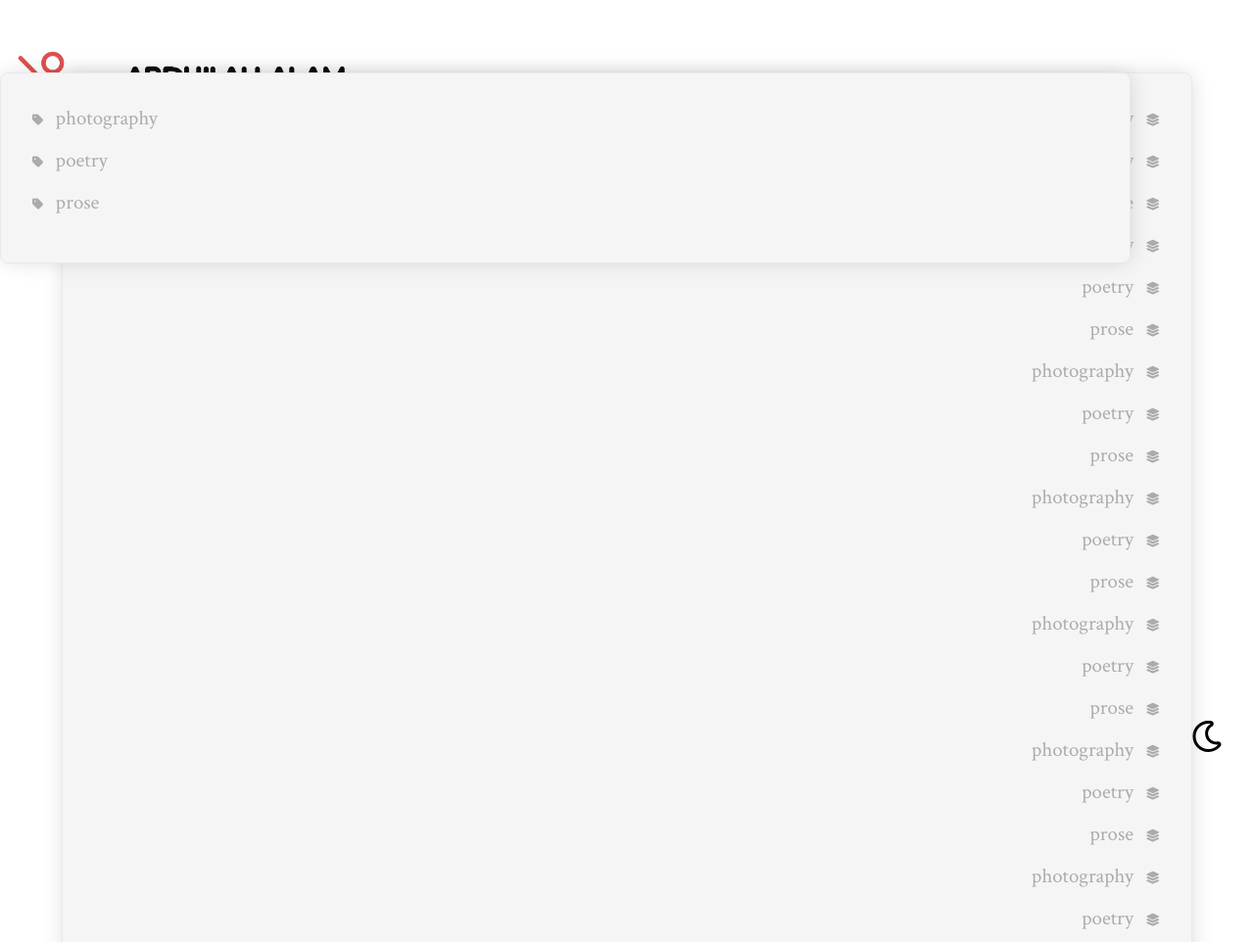
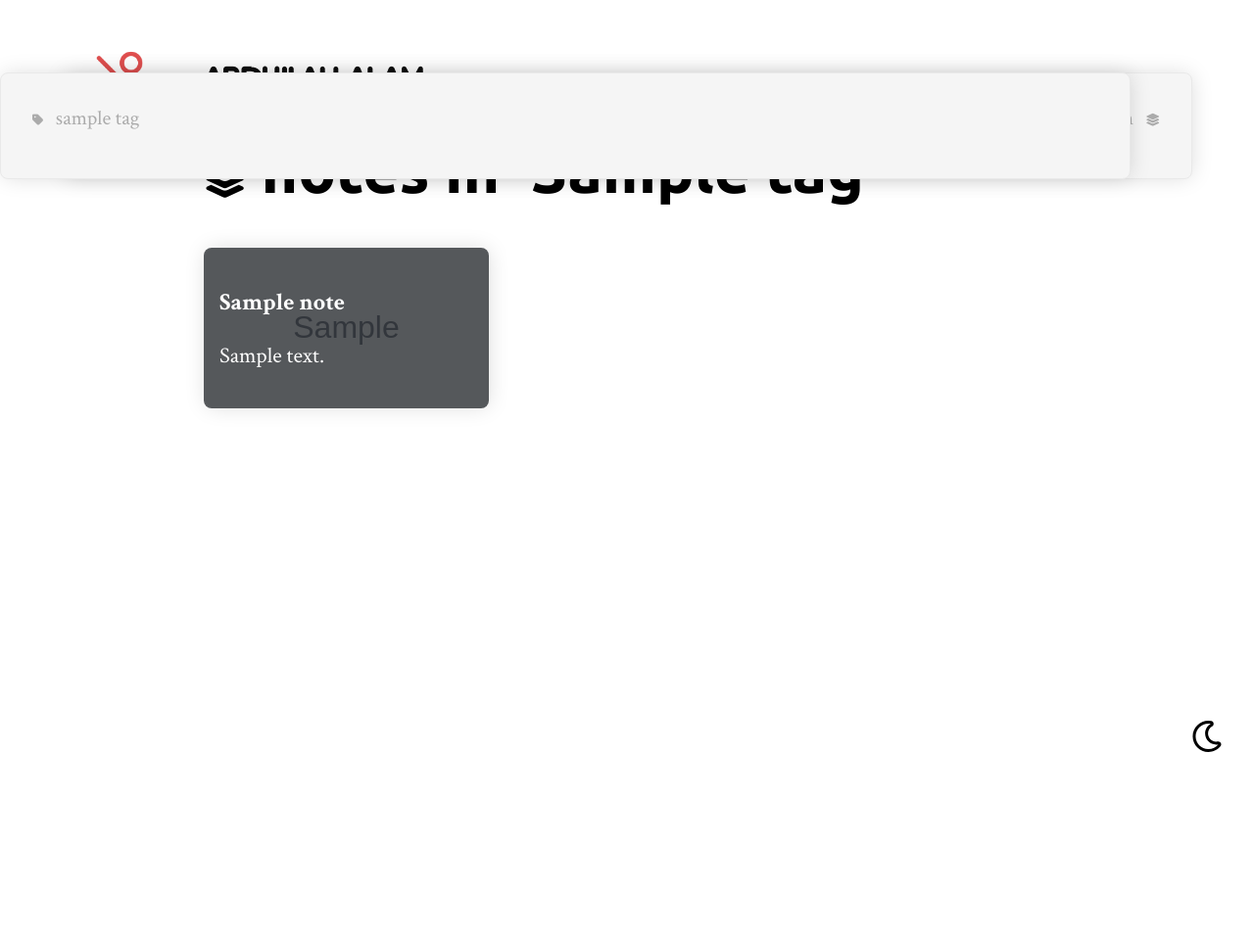
Before and after one commit to theabdullahalam/theabdullahalam.com, a Django app: a page that uses main/templates/notelist.html in a window 1280 px wide. Shown: the top 962 px of the page at 98% size. After the commit the page ends 768 px from the top, so only its background shows below. Run offline with Django 3.2, Linux system fonts and the light colour scheme; tables that the repository leaves empty hold one stand-in row (values such as "Sample post"); grey boxes marked "Sample" are stand-in pictures; style sheets or scripts are compiled from the project's sources; some libraries are stand-ins or nearby versions.

Commit message:
make note list pages dynamic

```diff
--- a/main/models.py
+++ b/main/models.py
@@ -4,6 +4,7 @@ from ckeditor_uploader.fields import RichTextUploadingField
 from django.utils.text import slugify
 from django.urls import reverse
 from django.contrib.sites.models import Site
+from django.utils.html import strip_tags
 
 class PostTopic(models.Model):
     site = models.ForeignKey(Site, on_delete=models.CASCADE, default=1, editable=False)
@@ -36,7 +37,7 @@ class Section(models.Model):
         # GENERATE SLUG
         if not self.slug:
             self.slug = slugify(self.name)
-        return super(Section(), self).save(*args, **kwargs)
+        return super(Section, self).save(*args, **kwargs)
 
     def get_absolute_url(self):
         return reverse('section', args=[str(self.slug)])
@@ -88,6 +89,26 @@ class Note(models.Model):
 
     def get_absolute_url(self):
         return reverse('note', args=[str(self.slug)])
+
+    def get_sane_description(self, thestring):
+        return str(strip_tags(thestring)).replace('&#39;', '\'').replace('&rsquo;', '\'').replace('\n', ' ')
+
+    def get_paragraph_preview(self):
+        preview = ''
+
+        try:
+            first_para = str(self.content).split('</p>')[0].split('<p>')[1]
+            first_twenty = first_para.split(' ')[:35]
+            # remove comma from last
+            if first_twenty[-1][-1] == ',':
+                first_twenty[-1] = first_twenty[-1][:-1]
+
+            preview = ' '.join(first_twenty)
+        except IndexError as ie:
+            print(str(ie))
+            preview = self.content
+
+        return self.get_sane_description(preview)
 
 class Post(models.Model):
     site = models.ForeignKey(Site, on_delete=models.CASCADE, default=1, editable=False)
--- a/main/static/css/notelist.css
+++ b/main/static/css/notelist.css
@@ -10,6 +10,9 @@ body.dark #content .note-list .note:hover {
   box-shadow: 1px 0px 22px -2px rgba(0, 0, 0, 0.8);
   -webkit-box-shadow: 1px 0px 22px -2px rgba(0, 0, 0, 0.8);
   -moz-box-shadow: 1px 0px 22px -2px rgba(0, 0, 0, 0.8);
+}
+body #content {
+  min-width: 70vw;
 }
 body #content h1 {
   margin-top: -1.5rem;
--- a/main/static/scss/notelist.scss
+++ b/main/static/scss/notelist.scss
@@ -23,6 +23,9 @@ body {
   }
 
   #content {
+
+    min-width: 70vw;
+
     h1 {
       margin-top: -1.5rem;
       i {
@@ -34,7 +37,7 @@ body {
       display: flex;
       gap: 1rem;
       flex-wrap: wrap;
-      // justify-content: space-between;
+
 
       .note {
         background: white;
--- a/main/templates/gardenbase.html
+++ b/main/templates/gardenbase.html
@@ -45,124 +45,11 @@
 
     <!-- section list -->
     <ul id="sections-list" class="side-list">
-      <li>
-        <a href="#">photography <i class="fas fa-layer-group"></i></a>
-      </li>
-      <li>
-        <a href="#">poetry <i class="fas fa-layer-group"></i></a>
-      </li>
-      <li>
-        <a href="#">prose <i class="fas fa-layer-group"></i></a>
-      </li>
-      <li>
-        <a href="#">photography <i class="fas fa-layer-group"></i></a>
-      </li>
-      <li>
-        <a href="#">poetry <i class="fas fa-layer-group"></i></a>
-      </li>
-      <li>
-        <a href="#">prose <i class="fas fa-layer-group"></i></a>
-      </li>
-      <li>
-        <a href="#">photography <i class="fas fa-layer-group"></i></a>
-      </li>
-      <li>
-        <a href="#">poetry <i class="fas fa-layer-group"></i></a>
-      </li>
-      <li>
-        <a href="#">prose <i class="fas fa-layer-group"></i></a>
-      </li>
-      <li>
-        <a href="#">photography <i class="fas fa-layer-group"></i></a>
-      </li>
-      <li>
-        <a href="#">poetry <i class="fas fa-layer-group"></i></a>
-      </li>
-      <li>
-        <a href="#">prose <i class="fas fa-layer-group"></i></a>
-      </li>
-      <li>
-        <a href="#">photography <i class="fas fa-layer-group"></i></a>
-      </li>
-      <li>
-        <a href="#">poetry <i class="fas fa-layer-group"></i></a>
-      </li>
-      <li>
-        <a href="#">prose <i class="fas fa-layer-group"></i></a>
-      </li>
-      <li>
-        <a href="#">photography <i class="fas fa-layer-group"></i></a>
-      </li>
-      <li>
-        <a href="#">poetry <i class="fas fa-layer-group"></i></a>
-      </li>
-      <li>
-        <a href="#">prose <i class="fas fa-layer-group"></i></a>
-      </li>
-      <li>
-        <a href="#">photography <i class="fas fa-layer-group"></i></a>
-      </li>
-      <li>
-        <a href="#">poetry <i class="fas fa-layer-group"></i></a>
-      </li>
-      <li>
-        <a href="#">prose <i class="fas fa-layer-group"></i></a>
-      </li>
-      <li>
-        <a href="#">photography <i class="fas fa-layer-group"></i></a>
-      </li>
-      <li>
-        <a href="#">poetry <i class="fas fa-layer-group"></i></a>
-      </li>
-      <li>
-        <a href="#">prose <i class="fas fa-layer-group"></i></a>
-      </li>
-      <li>
-        <a href="#">photography <i class="fas fa-layer-group"></i></a>
-      </li>
-      <li>
-        <a href="#">poetry <i class="fas fa-layer-group"></i></a>
-      </li>
-      <li>
-        <a href="#">prose <i class="fas fa-layer-group"></i></a>
-      </li>
-      <li>
-        <a href="#">photography <i class="fas fa-layer-group"></i></a>
-      </li>
-      <li>
-        <a href="#">poetry <i class="fas fa-layer-group"></i></a>
-      </li>
-      <li>
-        <a href="#">prose <i class="fas fa-layer-group"></i></a>
-      </li>
-      <li>
-        <a href="#">photography <i class="fas fa-layer-group"></i></a>
-      </li>
-      <li>
-        <a href="#">poetry <i class="fas fa-layer-group"></i></a>
-      </li>
-      <li>
-        <a href="#">prose <i class="fas fa-layer-group"></i></a>
-      </li>
-      <li>
-        <a href="#">photography <i class="fas fa-layer-group"></i></a>
-      </li>
-      <li>
-        <a href="#">poetry <i class="fas fa-layer-group"></i></a>
-      </li>
-      <li>
-        <a href="#">prose <i class="fas fa-layer-group"></i></a>
-      </li>
-      <li>
-        <a href="#">photography <i class="fas fa-layer-group"></i></a>
-      </li>
-      <li>
-        <a href="#">poetry <i class="fas fa-layer-group"></i></a>
-      </li>
-      <li>
-        <a href="#">prose <i class="fas fa-layer-group"></i></a>
-      </li>
-
+      {% for section in sections %}
+        <li>
+          <a href="{% url 'section' section.slug %}">{{ section.name | lower }} <i class="fas fa-layer-group"></i></a>
+        </li>
+      {% endfor %}
     </ul>
 
     <!-- content -->
@@ -173,15 +60,11 @@
 
     <!-- tags list -->
     <ul id="tags-list" class="side-list">
-      <li>
-        <a href="#"><i class="fas fa-tag"></i> photography</a>
-      </li>
-      <li>
-        <a href="#"><i class="fas fa-tag"></i> poetry</a>
-      </li>
-      <li>
-        <a href="#"><i class="fas fa-tag"></i> prose</a>
-      </li>
+      {% for tag in tags %}
+        <li>
+          <a href="{% url 'tag' tag.slug %}"><i class="fas fa-tag"></i> {{ tag.name | lower }}</a>
+        </li>
+      {% endfor %}
     </ul>
 
     <!-- DARK MODE BUTTON -->
--- a/main/templates/notelist.html
+++ b/main/templates/notelist.html
@@ -1,9 +1,9 @@
 {% extends 'gardenbase.html' %}
 {% load static %}
 
-{% block title %}{{ title }} - Blog - Abdullah Alam{% endblock %}
-{% block ogtitle %}{{ title }} - Blog - Abdullah Alam{% endblock %}
-{% block tctitle %}{{ title }} - Blog - Abdullah Alam{% endblock %}
+{% block title %}{{ index.name }} - Abdullah Alam{% endblock %}
+{% block ogtitle %}{{ index.name }} - Abdullah Alam{% endblock %}
+{% block tctitle %}{{ index.name }} - Abdullah Alam{% endblock %}
 
 {% block metadescription %}{{ description | safe }}{% endblock %}
 {% block ogdescription %}{{ description | safe }}{% endblock %}
@@ -21,38 +21,23 @@
 
 {% block body %}
 
-    <h1><i class="fas fa-layer-group"></i> notes in 'photography'</h2>
+    <h1><i class="fas fa-layer-group"></i> notes in '{{ index.name }}'</h2>
     <div class="note-list">
-      <a class="note" href="#">
-        <h3>Another Amazing Essay about something Random</h3>
-        <p>
-          Lorem ipsum, dolor sit amet consectetur adipisicing elit. Nobis animi molestiae ipsa, perspiciatis veritatis non itaque, soluta adipisci eum neque veniam autem magni modi ducimus.
-        </p>
-      </a>
-      <a class="note" href="#">
-        <h3>Another Amazing Essay about something Random</h3>
-        <p>
-          Lorem ipsum, dolor sit amet consectetur adipisicing elit. Nobis animi molestiae ipsa, perspiciatis veritatis non itaque, soluta adipisci eum neque veniam autem magni modi ducimus.
-        </p>
-      </a>
-      <a class="note" href="#">
-        <h3>Another Amazing Essay about something Random</h3>
-        <p>
-          Lorem ipsum, dolor sit amet consectetur adipisicing elit. Nobis animi molestiae ipsa, perspiciatis veritatis non itaque, soluta adipisci eum neque veniam autem magni modi ducimus.
-        </p>
-      </a>
-      <a class="note" href="#">
-        <h3>Another Amazing Essay about something Random</h3>
-        <p>
-          Lorem ipsum, dolor sit amet consectetur adipisicing elit. Nobis animi molestiae ipsa, perspiciatis veritatis non itaque, soluta adipisci eum neque veniam autem magni modi ducimus.
-        </p>
-      </a>
-      <a class="note image-note" href="#" style="background: linear-gradient(0deg, rgba(0, 0, 0, 0.6),rgba(0, 0, 0, 0.6)), url(https://theabdullahalam.com/media/photography/IMG_8975.jpg)">
-        <h3>Another Amazing Essay about something Random</h3>
-        <p>
-          Lorem ipsum, dolor sit amet consectetur adipisicing elit. Nobis animi molestiae ipsa, perspiciatis veritatis non itaque, soluta adipisci eum neque veniam autem magni modi ducimus.
-        </p>
-      </a>
+
+      {% for note in notes %}
+        <a
+          class="note {% if note.image %} image-note {% endif %}"
+          href="{% url 'note' note.slug %}"
+          {% if note.image %}
+            style="background: linear-gradient(0deg, rgba(0, 0, 0, 0.6),rgba(0, 0, 0, 0.6)), url({{ note.image.url }})"
+          {% endif %}
+        >
+          <h3>{{ note.title }}</h3>
+          <p>
+            {{ note.get_paragraph_preview }}
+          </p>
+        </a>
+      {% endfor %}
     </div>
 
 {% endblock %}
--- a/main/urls.py
+++ b/main/urls.py
@@ -14,8 +14,8 @@ urlpatterns = [
 
     path('', views.index, name='index'),
 
-    path('note', views.note, name='note'),
-    path('note/', views.note, name='note'),
+    path('note/<slug:slug>', views.note, name='note'),
+    path('note/<slug:slug>/', views.note, name='note'),
 
     path('section/<slug:slug>', views.section, name='section'),
     path('section/<slug:slug>/', views.section, name='section'),
--- a/main/views.py
+++ b/main/views.py
@@ -8,7 +8,7 @@ from django.templatetags.static import static
 from django.urls import reverse
 from django.utils.html import strip_tags
 
-from .models import Post, PostTopic, Photograph, PhotoCategory, DynamicStuff
+from .models import Post, PostTopic, Photograph, PhotoCategory, DynamicStuff, Tag, Section, Note
 
 
 
@@ -90,28 +90,51 @@ def get_paragraph_preview(content):
 
     return preview
 
+def get_universal_context():
+    sections = Section.objects.all()
+    tags = Tag.objects.all()
 
+    return {
+        "sections": sections,
+        "tags": tags
+    }
 
 
 # --------------------- VIEWS -------------------------
 
 
 
-def note(request):
+
+
+def note(request, slug):
     context = {
         "title": "Digital Garden"
     }
     return render(request, 'note.html', context=context)
 
 def section(request, slug):
+
+    section = Section.objects.get(slug=slug)
+    notes = Note.objects.filter(section=section)
+
+    print(section)
+
     context = {
-        "title": "Digital Garden"
+        "index": section,
+        "notes": notes,
+        **get_universal_context()
     }
     return render(request, 'notelist.html', context=context)
 
 def tag(request, slug):
+
+    tag = Tag.objects.get(slug=slug)
+    notes = Note.objects.filter(tags = tag)
+
     context = {
-        "title": "Digital Garden"
+        "index": tag,
+        "notes": notes,
+        **get_universal_context()
     }
     return render(request, 'notelist.html', context=context)
 
```
Also changed, not shown: 1 other file.
